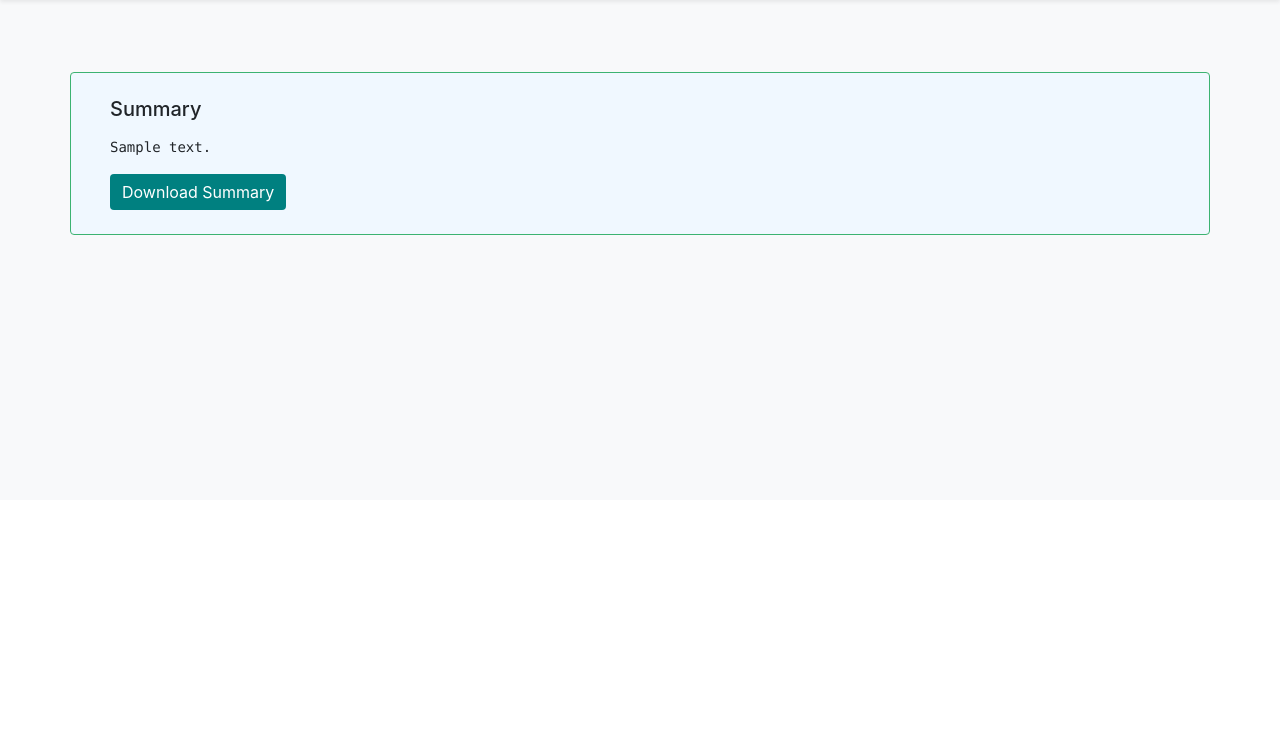
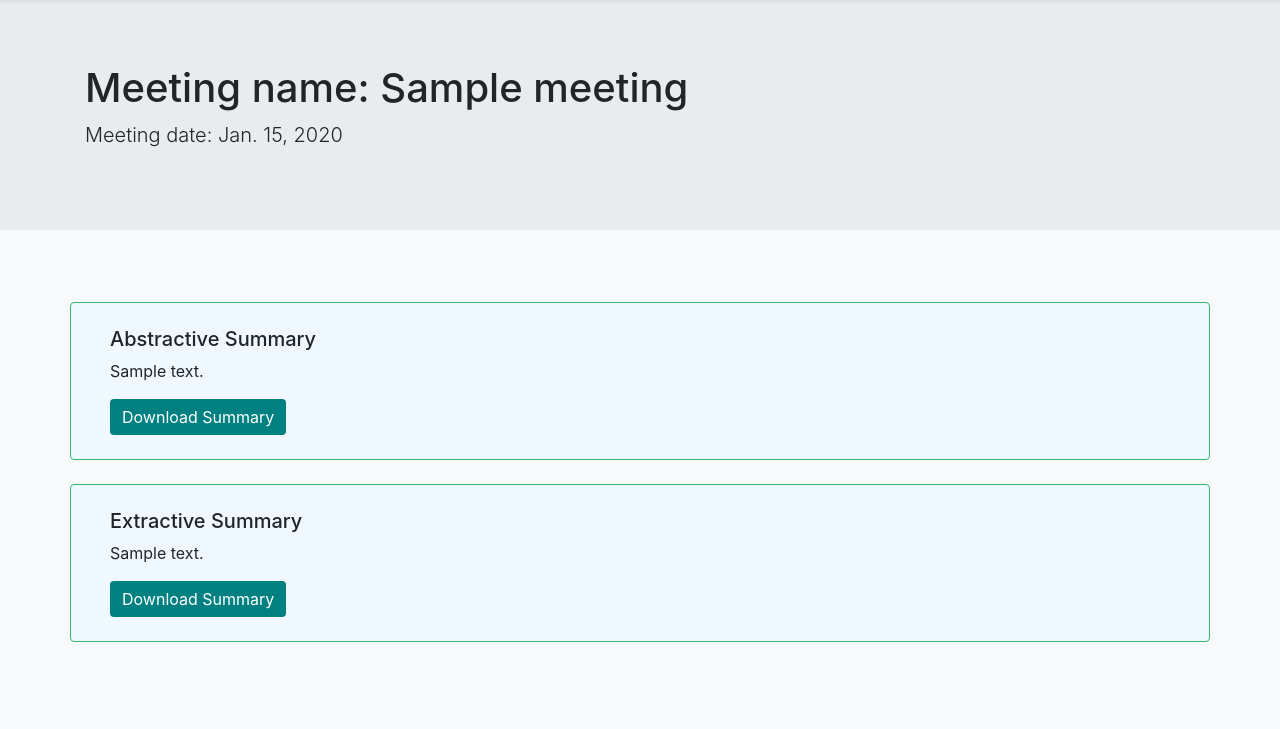
Before and after one commit to sknavilehal/prototype, a Django app: page /summary/1 in a window 1280 px wide. Shown: the part 56-785 px from the top of the page. Run offline with Django 3.2, Linux system fonts and the light colour scheme; tables that the repository leaves empty hold one stand-in row (values such as "Sample post"); parts of the project's set-up code (start-up, migrations or seed data) failed here and were passed over; some libraries are stand-ins or nearby versions.

Commit message:
extractive abstractive date

```diff
--- a/imom/models.py
+++ b/imom/models.py
@@ -7,7 +7,7 @@ from django_celery_results.models import TaskResult
 class Meeting(models.Model):
     name = models.CharField(max_length=50)
     audio = models.FileField(upload_to='audio')
-    summary = models.TextField(blank=True, default='')
+    date = models.DateField()
     transcript_id = models.CharField(null=True, max_length=100)
     summary_id = models.CharField(null=True, max_length=100)
 
@@ -24,6 +24,11 @@ class Speaker(models.Model):
 
     def __str__(self):
         return self.name
+
+class Summary(models.Model):
+    abs_summary = models.TextField(blank=True, default='')
+    ext_summary = models.TextField(blank=True, default='')
+    mid = models.ForeignKey(Meeting, on_delete=models.CASCADE)
 
 class Transcript(models.Model):
     text = models.CharField(max_length=255)
@@ -52,7 +57,9 @@ class Transcript(models.Model):
 class MeetingForm(forms.ModelForm):
     class Meta:
         model = Meeting
-        fields = {'name', 'audio'}
+        fields = {'name', 'audio', 'date'}
+        widgets = {'date': forms.DateInput(attrs={'class': 'form-control mb-2 mr-sm-2 datepicker'})}
+
 
     def __init__(self, *args, **kwargs):
         super().__init__(*args, **kwargs)
--- a/imom/templates/imom/home.html
+++ b/imom/templates/imom/home.html
@@ -6,7 +6,9 @@
         <div class="row justify-content-center">
             <form class="form-inline" method="post" enctype="multipart/form-data">
                 {% csrf_token %}
-                <label class="mb-2 mr-sm-2" for="name">Meeting Name</label> {{form.name}} {{form.audio}}
+                <label class="mb-2 mr-sm-2" for="name">Meeting Name</label> {{form.name}}
+                <label class="mb-2 mr-sm-2" for="date">Date</label>{{form.date}}
+                {{form.audio}}
 
                 <button type="submit" class="custm-btn btn mb-2">.WAV Upload</button>
             </form>
--- a/imom/templates/imom/summary.html
+++ b/imom/templates/imom/summary.html
@@ -1,14 +1,28 @@
 {% extends 'base.html' %} {% block main %}
+<div class="jumbotron jumbotron-fluid mb-0">
+    <div class="container">
+      <h1 class="display-5">Meeting name: {{summary.mid.name}}</h1>
+      <p class="lead">Meeting date: {{summary.mid.date}}</p>
+    </div>
+  </div>
 <div class="py-5 bg-light" style="min-height: 500px;">
     <div class="container">
         <div class="row mt-4 p-4 row-bordered">
             <div class="col-12">
-                <h5 class="display-5">Summary</h5>
-                <p><pre>{{meeting.summary}}</pre></p>
+                <h5 class="display-5">Abstractive Summary</h5>
+                <p>{{summary.abs_summary}}</p>
             </div>
             <div class="col-12">
-                <a href="{% url 'imom:dwnld_summary' meeting.id %}" class="btn suc-btn">Download Summary</a>
+                <a href="{% url 'imom:dwnld_summary' summary.id %}?type=abs" class="btn suc-btn">Download Summary</a>
             </div>
+        </div>
+        <div class="row mt-4 p-4 row-bordered">
+            <div class="col-12">
+                <h5 class="display-5">Extractive Summary</h5>
+                <p>{{summary.ext_summary}}</p>
+            </div>
+            <div class="col-12">
+                <a href="{% url 'imom:dwnld_summary' summary.id %}?type=ext" class="btn suc-btn">Download Summary</a>
             </div>
         </div>
     </div>
--- a/imom/templates/imom/transcript.html
+++ b/imom/templates/imom/transcript.html
@@ -1,4 +1,10 @@
 {% extends 'base.html' %} {% block main %}
+<div class="jumbotron jumbotron-fluid mb-0">
+    <div class="container">
+      <h1 class="display-5">Meeting name: {{summary.mid.name}}</h1>
+      <p class="lead">Meeting date: {{summary.mid.date}}</p>
+    </div>
+</div>
 <div class="py-5 bg-light" style="min-height: 500px;">
     <div class="container">
         <div class="row mt-4 p-4 row-bordered">
--- a/imom/urls.py
+++ b/imom/urls.py
@@ -7,6 +7,6 @@ urlpatterns = [
     path('transcript/<int:mid>', views.transcript, name='transcript'),
     path('summary/<int:mid>', views.summary, name='summary'),
     path('delete/<int:mid>', views.delete, name='delete'),
-    path('dwnld_summary/<int:mid>', views.download_summary, name='dwnld_summary'),
+    path('dwnld_summary/<int:id>', views.download_summary, name='dwnld_summary'),
     path('dwnld_transcript/<int:mid>', views.download_transcript, name='dwnld_transcript'),
 ]
--- a/imom/views.py
+++ b/imom/views.py
@@ -9,7 +9,7 @@ from django.http import FileResponse
 from django.shortcuts import render, redirect
 from .tasks import prepare_summary, prepare_transcript
 from django_celery_results.models import TaskResult
-from .models import Meeting, MeetingForm, SpeakerEditForm, Speaker, Transcript
+from .models import Meeting, MeetingForm, SpeakerEditForm, Speaker, Transcript, Summary
 
 # Create your views here.
 class Home(View):
@@ -55,8 +55,9 @@ def transcript(request,mid):
 
 def summary(request,mid):
     meeting = Meeting.objects.get(pk=mid)
+    summary = Summary.objects.get(mid=meeting)
 
-    return render(request, 'imom/summary.html', {"meeting":meeting})
+    return render(request, 'imom/summary.html', {"summary":summary})
 
 def download_transcript(request, mid):
     f = io.BytesIO()
@@ -68,11 +69,15 @@ def download_transcript(request, mid):
     f.seek(0)
     return FileResponse(f, as_attachment=True, filename="%s_transcript.txt" % meeting.name)
 
-def download_summary(request, mid):
+def download_summary(request, id):
     f = io.BytesIO()
-    meeting = Meeting.objects.get(pk=mid)
-    f.write(meeting.summary.encode('utf-8')); f.seek(0)
-    return FileResponse(f, as_attachment=True, filename="%s_summary.txt" % meeting.name)
+    summary = Summary.objects.get(pk=id)
+    if request.GET['type'] == 'abs':
+        f.write(summary.abs_summary.encode('utf-8'))
+    else:
+        f.write(summary.ext_summary.encode('utf-8'))
+    f.seek(0)
+    return FileResponse(f, as_attachment=True, filename="%s_summary.txt" % summary.mid.name)
 
 def delete(request,mid):
     meeting = Meeting.objects.get(pk=mid)
--- a/summarization.py
+++ b/summarization.py
@@ -25,9 +25,9 @@ args = parser.parse_args()
 def summarize_pipline(audio, chunks_output_folder='audio_chunks'):
     get_audio_chunks(audio)
     transcipt = transcribe_each_chunk(chunks_output_folder)
-    #summary = summarize(transcipt)
+    ext_summary = summarize(transcipt)
     abs_sumarry = abs_summarize(transcipt)
-    return abs_sumarry
+    return {"abs_summary": abs_sumarry, "ext_summary": ext_summary}
 
 
 # In[4]:
```
Also changed, not shown: imom/tasks.py (+16 -10 lines).
